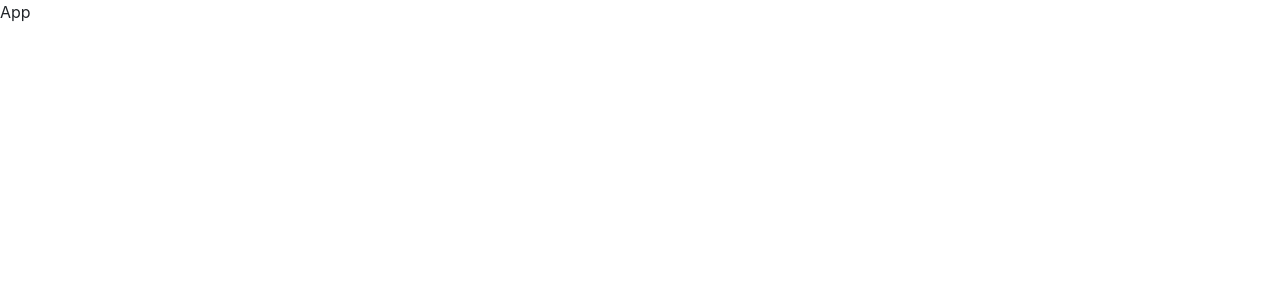
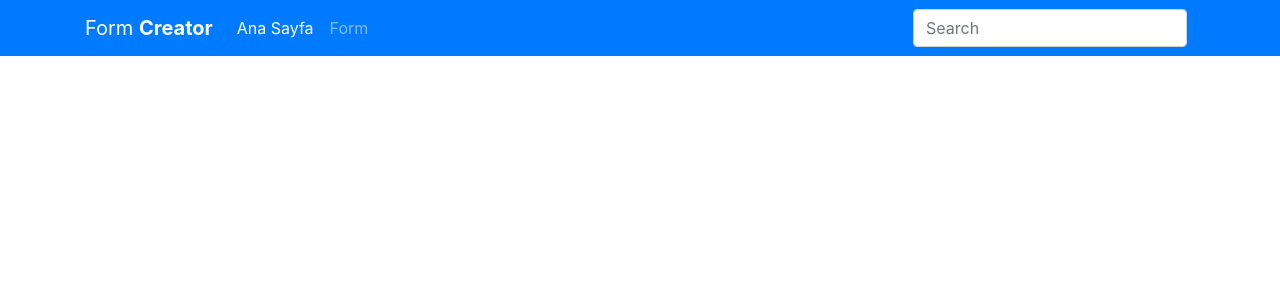
Before and after one commit to serifselim/form-creator, a React (Create React App) app: page / in a window 1280 px wide. Shown: the top 300 px of the page. Built offline with nearby package versions, Linux system fonts and the light colour scheme.

Commit message:
header side added

```diff
--- a/src/App.js
+++ b/src/App.js
@@ -1,8 +1,12 @@
 import React from 'react';
+import Header from './components/Header';
+import Main from './pages/Main';
 
 const App = () => {
   return (
-    <div>App</div>
+    <div>
+      <Header />
+    </div>
   );
 };
 
--- /dev/null
+++ b/src/components/Header.js
@@ -0,0 +1,30 @@
+import React from 'react';
+
+const Header = () => {
+    return (
+        <nav className="navbar navbar-expand-lg navbar-dark bg-primary">
+            <div className='container'>
+                <a className="navbar-brand" href="/#">Form <strong>Creator</strong></a>
+                <button className="navbar-toggler" type="button" data-toggle="collapse" data-target="#navbarSupportedContent" aria-controls="navbarSupportedContent" aria-expanded="false" aria-label="Toggle navigation">
+                    <span className="navbar-toggler-icon"></span>
+                </button>
+
+                <div className="collapse navbar-collapse" id="navbarSupportedContent">
+                    <ul className="navbar-nav mr-auto">
+                        <li className="nav-item active">
+                            <a className="nav-link" href="/#">Ana Sayfa</a>
+                        </li>
+                        <li className="nav-item">
+                            <a className="nav-link" href="/#">Form</a>
+                        </li>
+                    </ul>
+                    <form className="form-inline my-2 my-lg-0">
+                        <input className="form-control mr-sm-2" type="search" placeholder="Search" />
+                    </form>
+                </div>
+            </div>
+        </nav>
+    );
+};
+
+export default Header;
--- /dev/null
+++ b/src/pages/Main.js
@@ -0,0 +1,9 @@
+import React from 'react';
+
+const Main = () => {
+    return (
+        <div>Main</div>
+    );
+};
+
+export default Main;
```
